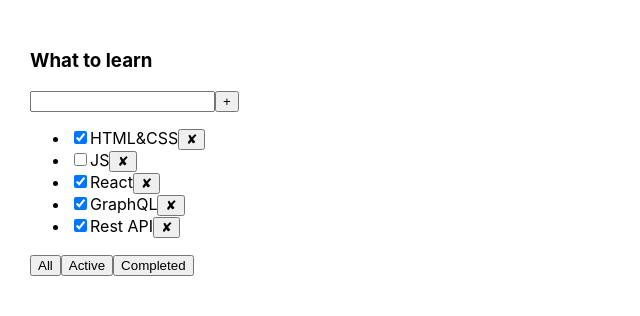
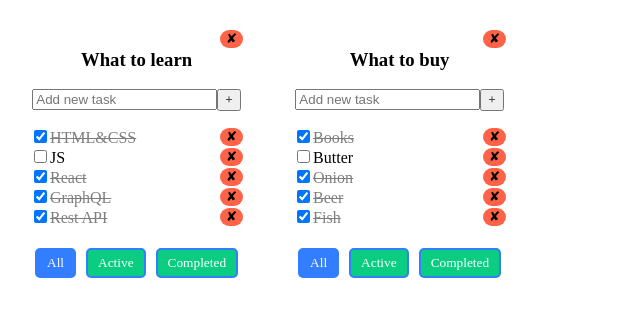
Before and after one commit to Maximone23/TodoList, a React (Create React App) app: page / in a window 1280 px wide. Shown: the top 316 px of the page, without its empty margins (0-640 px from the left). Built offline with nearby package versions, Linux system fonts and the light colour scheme.

Commit message:
Create local state & callbacks

```diff
--- a/package.json
+++ b/package.json
@@ -10,10 +10,12 @@
     "@types/node": "^12.0.0",
     "@types/react": "^16.9.0",
     "@types/react-dom": "^16.9.0",
+    "@types/uuid": "^8.3.0",
     "react": "^16.13.1",
     "react-dom": "^16.13.1",
     "react-scripts": "3.4.1",
-    "typescript": "~3.7.2"
+    "typescript": "~3.7.2",
+    "uuid": "^8.3.0"
   },
   "scripts": {
     "start": "react-scripts start",
--- a/src/App.css
+++ b/src/App.css
@@ -1,8 +1,62 @@
+body, button {
+  font-family: 'Architects Daughter', cursive;
+}
+
+ul {
+  padding: 0;
+}
 .App {
   padding: 30px;
   display: flex;
+  text-align: center;
 }
 
 .App > div {
   margin-right: 50px;
 }
+
+.wrapper {
+  position: relative;
+}
+.tasksWrapper {
+  display: flex;
+  flex-direction: row;
+  justify-content: space-between;
+}
+.error {
+  border: red 1px solid;
+}
+.error-message {
+  color: red;
+}
+
+.is-done {
+  opacity: .5;
+  text-decoration: line-through;
+}
+.deleteTodoList {
+  position: absolute;
+  top: 0;
+  right: 0;
+}
+.delete {
+  border: none;
+  background-color: tomato;
+  border-radius: 10px;
+}
+
+.filterWrapper {
+  display: flex;
+  justify-content: space-between;
+}
+.filterBtn {
+  border-radius: 5px;
+  border: #327eff 2px solid;
+  color: white;
+  background-color: #0acd82;
+  padding: 5px 10px;
+  margin: 5px;
+}
+.active-filter {
+  background-color: #327eff;
+}
--- a/src/App.tsx
+++ b/src/App.tsx
@@ -1,53 +1,115 @@
-import React, {useState} from 'react';
-import './App.css';
-import {TodoList} from "./TodoList";
+import React, {useState} from 'react'
+import './App.css'
+import {TodoList} from "./TodoList"
+import {v1} from "uuid"
 
 export type TaskType = {
-    id: number
+    id: string
     title: string
     isDone: boolean
 }
 
 export type FilterValuesType = "all" | "active" | "completed"
+type TodoListType = {
+    id: string
+    title: string
+    filter: FilterValuesType
+}
+type TasksStateType = {
+    [key: string] : Array<TaskType>
+}
+
 
 function App() {
 
-    const [tasks, setTasks] = useState <Array<TaskType>>(
-        [
-            {id: 1, title: "HTML&CSS", isDone: true},
-            {id: 2, title: "JS", isDone: false},
-            {id: 3, title: "React", isDone: true},
-            {id: 4, title: "GraphQL", isDone: true},
-            {id: 5, title: "Rest API", isDone: true}
+    let todoListID1 = v1()
+    let todoListID2 = v1()
+
+    const [todoLists, setTodoLists] = useState<Array<TodoListType>>([
+        {id: todoListID1, title: "What to learn", filter: "all"},
+        {id: todoListID2, title: "What to buy", filter: "all"}
+    ])
+
+    const [tasks, setTasks] = useState<TasksStateType>({
+        [todoListID1] : [
+            {id: v1(), title: "HTML&CSS", isDone: true},
+            {id: v1(), title: "JS", isDone: false},
+            {id: v1(), title: "React", isDone: true},
+            {id: v1(), title: "GraphQL", isDone: true},
+            {id: v1(), title: "Rest API", isDone: true}
+        ],
+        [todoListID2] : [
+            {id: v1(), title: "Books", isDone: true},
+            {id: v1(), title: "Butter", isDone: false},
+            {id: v1(), title: "Onion", isDone: true},
+            {id: v1(), title: "Beer", isDone: true},
+            {id: v1(), title: "Fish", isDone: true}
         ]
-    )
+    })
 
-   const [filter, setFilter] = useState<FilterValuesType>("all")
-
-    function removeTask(taskID: number) {
-        setTasks(tasks.filter(t => t.id !== taskID))
+    function addTask(title: string, todoListID: string) {
+        let todoListTasks = tasks[todoListID]
+        let newTask: TaskType = {id: v1(), title: title, isDone: false}
+        tasks[todoListID] = [newTask, ...todoListTasks]
+        setTasks({...tasks})
     }
 
-    function changeFilter(value: FilterValuesType) {
-        setFilter(value)
+    function removeTask(taskID: string, todoListID: string) {
+        let todoListTasks = tasks[todoListID]
+        tasks[todoListID] = todoListTasks.filter(t => t.id !== taskID)
+        setTasks({...tasks})
+    }
+    function changeStatus(taskID: string, isDone: boolean, todoListID: string) {
+        let todoListTasks = tasks[todoListID]
+        let task = todoListTasks.find(t => t.id === taskID)
+        if (task) {
+            task.isDone = isDone
+            setTasks({...tasks})
+        }
     }
 
-    let tasksForTodoList = tasks;
-    if(filter === "active") {
-        tasksForTodoList = tasks.filter(t => t.isDone === false)
+    function changeFilter(value: FilterValuesType, todoListID: string) {
+        let todoList = todoLists.find(tl => tl.id === todoListID)
+        if (todoList) {
+            todoList.filter = value
+            setTodoLists([...todoLists])
+        }
     }
-    if(filter === "completed") {
-        tasksForTodoList = tasks.filter(t => t.isDone)
+
+    function removeTodoList(todoListID: string) {
+        setTodoLists(todoLists.filter(tl => tl.id !== todoListID))
+        delete tasks[todoListID]
+        setTasks({...tasks})
     }
+
 
     return (
         <div className="App">
-            <TodoList title={"What to learn"}
-                      tasks={tasksForTodoList}
-                      removeTask={removeTask}
-                      changeFilter={changeFilter}/>
+            {
+                todoLists.map(tl => {
+                    let tasksForTodoList = tasks[tl.id];
+                    if (tl.filter === "active") {
+                        tasksForTodoList = tasks[tl.id].filter(t => !t.isDone)
+                    }
+                    if (tl.filter === "completed") {
+                        tasksForTodoList = tasks[tl.id].filter(t => t.isDone)
+                    }
+                    return <TodoList
+                        id={tl.id}
+                        key={tl.id}
+                        title={tl.title}
+                        tasks={tasksForTodoList}
+                        filter={tl.filter}
+                        addTask={addTask}
+                        removeTask={removeTask}
+                        changeFilter={changeFilter}
+                        changeStatus={changeStatus}
+                        removeTodoList={removeTodoList}/>
+                })
+            }
+
         </div>
-    );
+    )
 }
 
-export default App;
+export default App
--- a/src/TodoList.tsx
+++ b/src/TodoList.tsx
@@ -1,38 +1,86 @@
-import React from "react";
-import {FilterValuesType, TaskType} from "./App";
+import React, {ChangeEvent, KeyboardEvent, useState} from "react"
+import {FilterValuesType, TaskType} from "./App"
 
 type PropsType = {
+    id: string
     title: string
     tasks: Array<TaskType>
-    removeTask: (taskID: number) => void
-    changeFilter:(value: FilterValuesType) => void
+    filter: FilterValuesType
+    addTask: (title: string, todoListID: string) => void
+    removeTask: (taskID: string, todoListID: string) => void
+    changeFilter: (value: FilterValuesType, todoListID: string) => void
+    changeStatus: (taskID: string, isDone: boolean, todoListID: string) => void
+    removeTodoList: (todoListID: string) => void
 }
 
 export function TodoList(props: PropsType) {
+    let [title, setTitle] = useState<string>("")
+    let [error, setError] = useState<string | null>(null)
+    const addTask = () => {
+        if (title.trim()) {
+            props.addTask(title.trim(), props.id)
+            setTitle("")
+        } else {
+            setError("Title is required!")
+        }
+
+    }
+
+    const onChangeHandler = (e: ChangeEvent<HTMLInputElement>) => {
+        setError(null)
+        setTitle(e.currentTarget.value)
+    }
+    const onKeyUpHandler = (e: KeyboardEvent<HTMLInputElement>) => {
+        if (e.key === "Enter") {
+            addTask()
+        }
+    }
+    const onAllClickHandler = () => props.changeFilter("all", props.id)
+    const onActiveClickHandler = () => props.changeFilter("active", props.id)
+    const onCompletedClickHandler = () => props.changeFilter("completed", props.id)
     return (
-        <div>
-            <h3>{props.title}</h3>
+        <div className={"wrapper"}>
+            <button className={"delete deleteTodoList"} onClick={() => props.removeTodoList(props.id)}>&#10008;</button>
+            <h3 className={"todoListTitle"}>{props.title}</h3>
             <div>
-                <input/>
-                <button>+</button>
+                <input
+                    placeholder="Add new task"
+                    value={title}
+                    onChange={onChangeHandler}
+                    onKeyPress={onKeyUpHandler}
+                    className={error ? "error" : ""}/>
+                <button onClick={addTask}>+</button>
+                {error && <div className={"error-message"}>{error}</div>}
             </div>
             <ul>
                 {
                     props.tasks.map(t => {
+                        const removeTask = () => props.removeTask(t.id, props.id)
+                        const changeStatus = (e: ChangeEvent<HTMLInputElement>) => props.changeStatus(t.id, e.currentTarget.checked, props.id)
                         return (
-                            <li key={t.id}>
-                                <input type="checkbox" checked={t.isDone}/>
-                                <span>{t.title}</span>
-                                <button onClick={() => props.removeTask(t.id)}>&#10008;</button>
+                            <li key={t.id} className={"tasksWrapper"}>
+                                <div>
+                                    <input type="checkbox" checked={t.isDone} onChange={changeStatus}/>
+                                    <span className={t.isDone ? "is-done" : ""}>{t.title}</span>
+                                </div>
+                                <div>
+                                    <button onClick={removeTask} className={"delete"}>&#10008;</button>
+                                </div>
                             </li>
                         )
                     })
                 }
             </ul>
-            <div>
-                <button onClick={() => props.changeFilter("all")}>All</button>
-                <button onClick={() => props.changeFilter("active")}>Active</button>
-                <button onClick={() => props.changeFilter("completed")}>Completed</button>
+            <div className={"filterWrapper"}>
+                <button className={props.filter === "all" ? "active-filter filterBtn" : "filterBtn"} onClick={onAllClickHandler}>
+                    All
+                </button>
+                <button className={props.filter === "active" ? "active-filter filterBtn" : "filterBtn"} onClick={onActiveClickHandler}>
+                    Active
+                </button>
+                <button className={props.filter === "completed" ? "active-filter filterBtn" : "filterBtn"} onClick={onCompletedClickHandler}>
+                    Completed
+                </button>
             </div>
         </div>
     )
```
Also changed, not shown: 1 other file (tests, documents, lock files or other folders).
